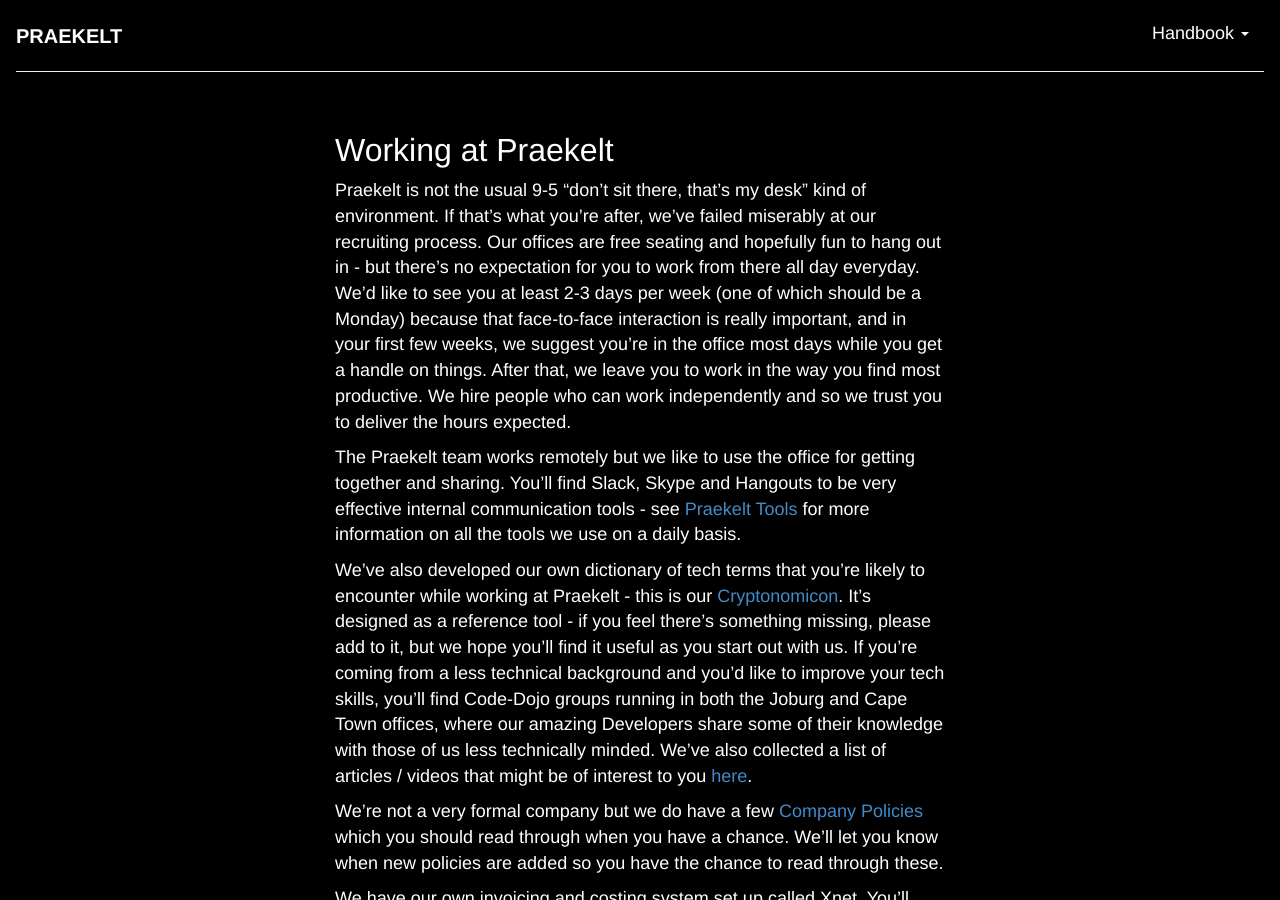
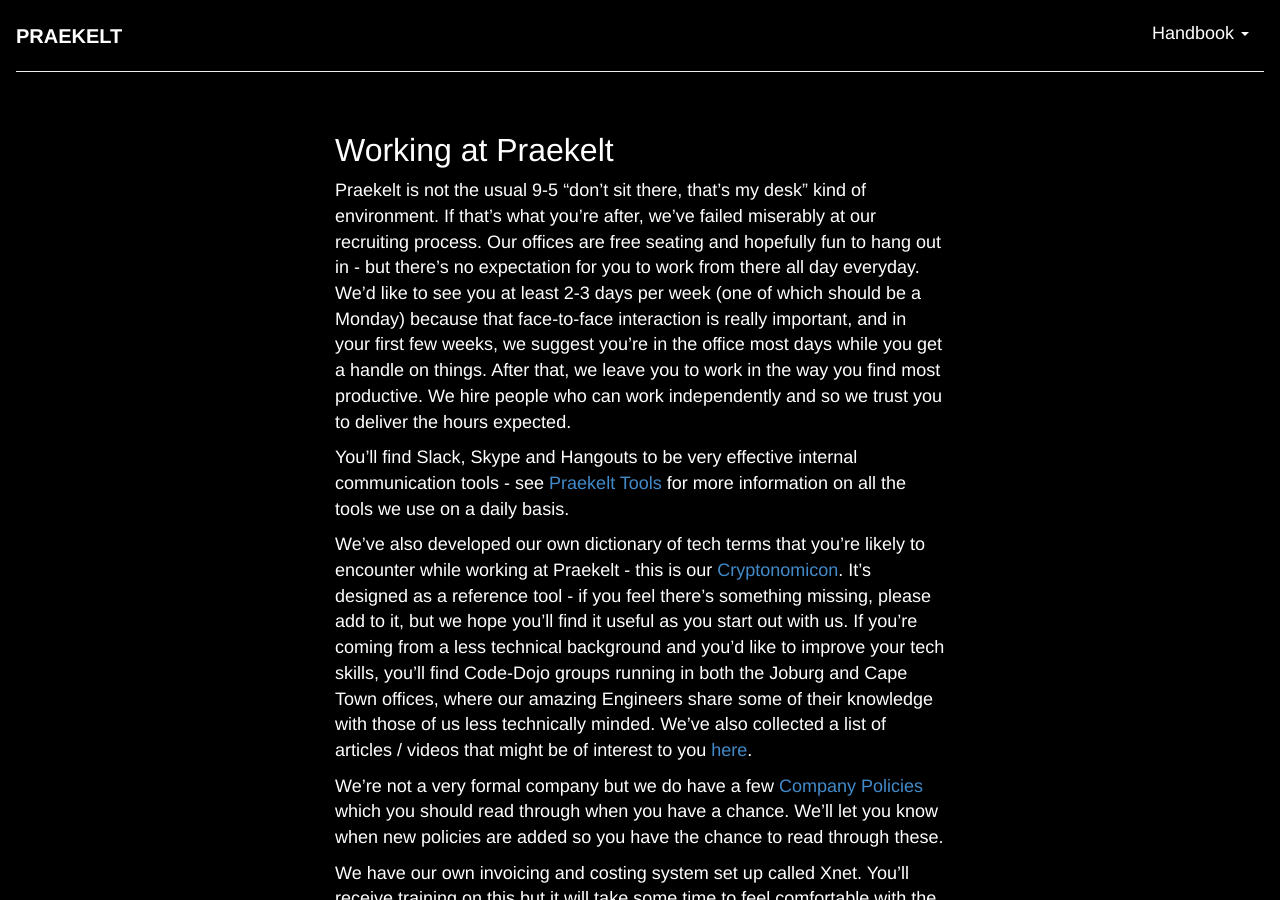
Before and after one commit to praekelt/handbook, a Jekyll site: the page built from _posts/2015-06-11-Working at Praekelt.md, in a window 1280 px wide and 900 px high. Built offline with Jekyll 4.4.1, drawn with Linux system fonts in a browser that asks for light colours; nearby versions of some CDN libraries.

Commit message:
Updated 2015-06-11-Working at Praekelt.md

```diff
--- a/_posts/2015-06-11-Working at Praekelt.md
+++ b/_posts/2015-06-11-Working at Praekelt.md
@@ -4,13 +4,14 @@
 ---
 
 
+
 ## Working at Praekelt
 
 Praekelt is not the usual 9-5 “don’t sit there, that’s my desk” kind of environment. If that’s what you’re after, we’ve failed miserably at our recruiting process. Our offices are free seating and hopefully fun to hang out in - but there’s no expectation for you to work from there all day everyday. We’d like to see you at least 2-3 days per week (one of which should be a Monday) because that face-to-face interaction is really important, and in your first few weeks, we suggest you’re in the office most days while you get a handle on things. After that, we leave you to work in the way you find most productive. We hire people who can work independently and so we trust you to deliver the hours expected.
 
-The Praekelt team works remotely but we like to use the office for getting together and sharing. You’ll find Slack, Skype and Hangouts to be very effective internal communication tools - see [Praekelt Tools](https://docs.google.com/document/d/1S-vZ9JzMjjBsj0fdNcE5RhjFJQXGnDd5XJnX1dBybl0/edit#) for more information on all the tools we use on a daily basis.
+You’ll find Slack, Skype and Hangouts to be very effective internal communication tools - see [Praekelt Tools](https://docs.google.com/document/d/1S-vZ9JzMjjBsj0fdNcE5RhjFJQXGnDd5XJnX1dBybl0/edit#) for more information on all the tools we use on a daily basis.
 
-We’ve also developed our own dictionary of tech terms that you’re likely to encounter while working at Praekelt - this is our [Cryptonomicon](https://docs.google.com/a/praekeltconsulting.com/document/d/1Nkfk4wpYds6aFmQk3XWhnCtgQoNiUsyJzzD1U0MnPlk/edit). It’s designed as a reference tool - if you feel there’s something missing, please add to it, but we hope you’ll find it useful as you start out with us. If you’re coming from a less technical background and you’d like to improve your tech skills, you’ll find Code-Dojo groups running in both the Joburg and Cape Town offices, where our amazing Developers share some of their knowledge with those of us less technically minded. We’ve also collected a list of articles / videos that might be of interest to you [here](https://docs.google.com/document/d/1NSXV7T4ZxrZru9AjfX1YFbyPL1ohUfydD70bgFmnBVU/edit).
+We’ve also developed our own dictionary of tech terms that you’re likely to encounter while working at Praekelt - this is our [Cryptonomicon](https://docs.google.com/a/praekeltconsulting.com/document/d/1Nkfk4wpYds6aFmQk3XWhnCtgQoNiUsyJzzD1U0MnPlk/edit). It’s designed as a reference tool - if you feel there’s something missing, please add to it, but we hope you’ll find it useful as you start out with us. If you’re coming from a less technical background and you’d like to improve your tech skills, you’ll find Code-Dojo groups running in both the Joburg and Cape Town offices, where our amazing Engineers share some of their knowledge with those of us less technically minded. We’ve also collected a list of articles / videos that might be of interest to you [here](https://docs.google.com/document/d/1NSXV7T4ZxrZru9AjfX1YFbyPL1ohUfydD70bgFmnBVU/edit).
 
 We’re not a very formal company but we do have a few [Company Policies](https://docs.google.com/document/d/1VIkAZJGSnuaJ3lEKd6DgskH7x3-R35xmawHKb03noN4/edit#heading=h.exxmv9wl1vlo) which you should read through when you have a chance. We’ll let you know when new policies are added so you have the chance to read through these.
 
```
